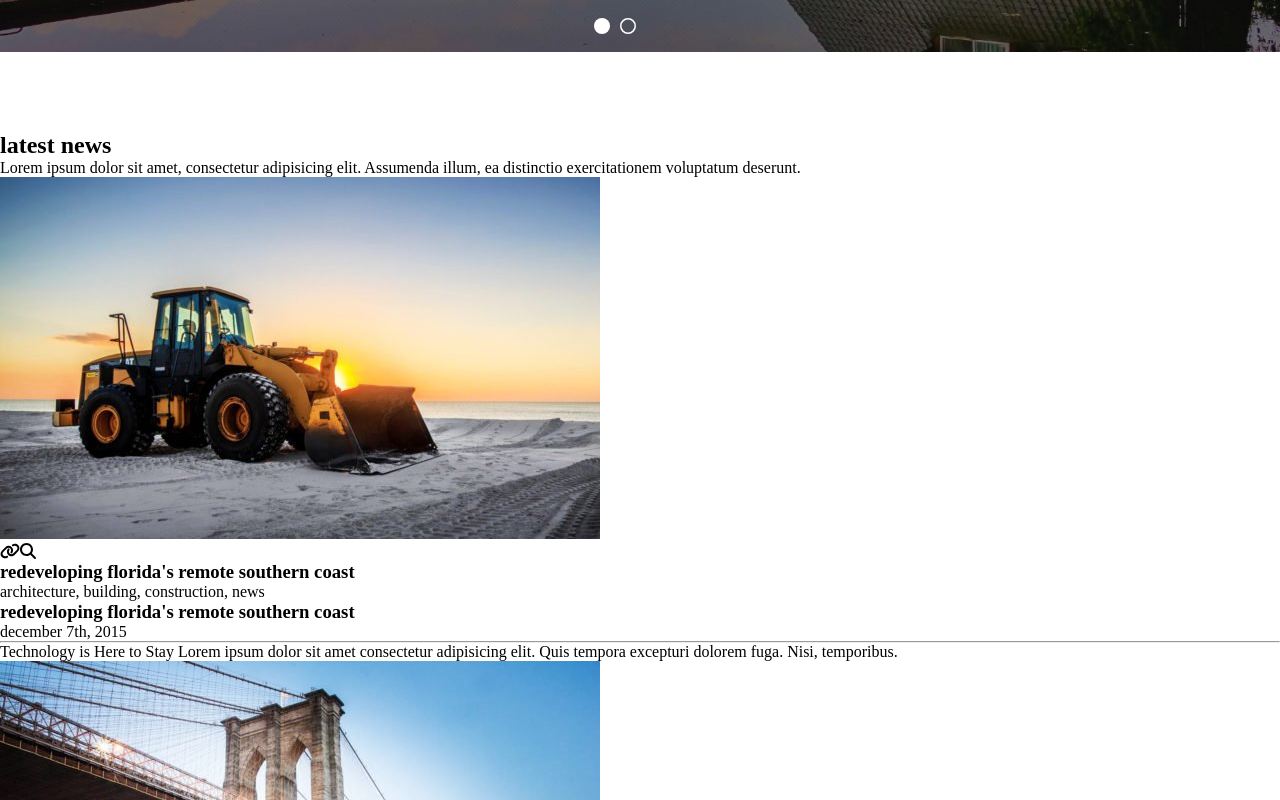
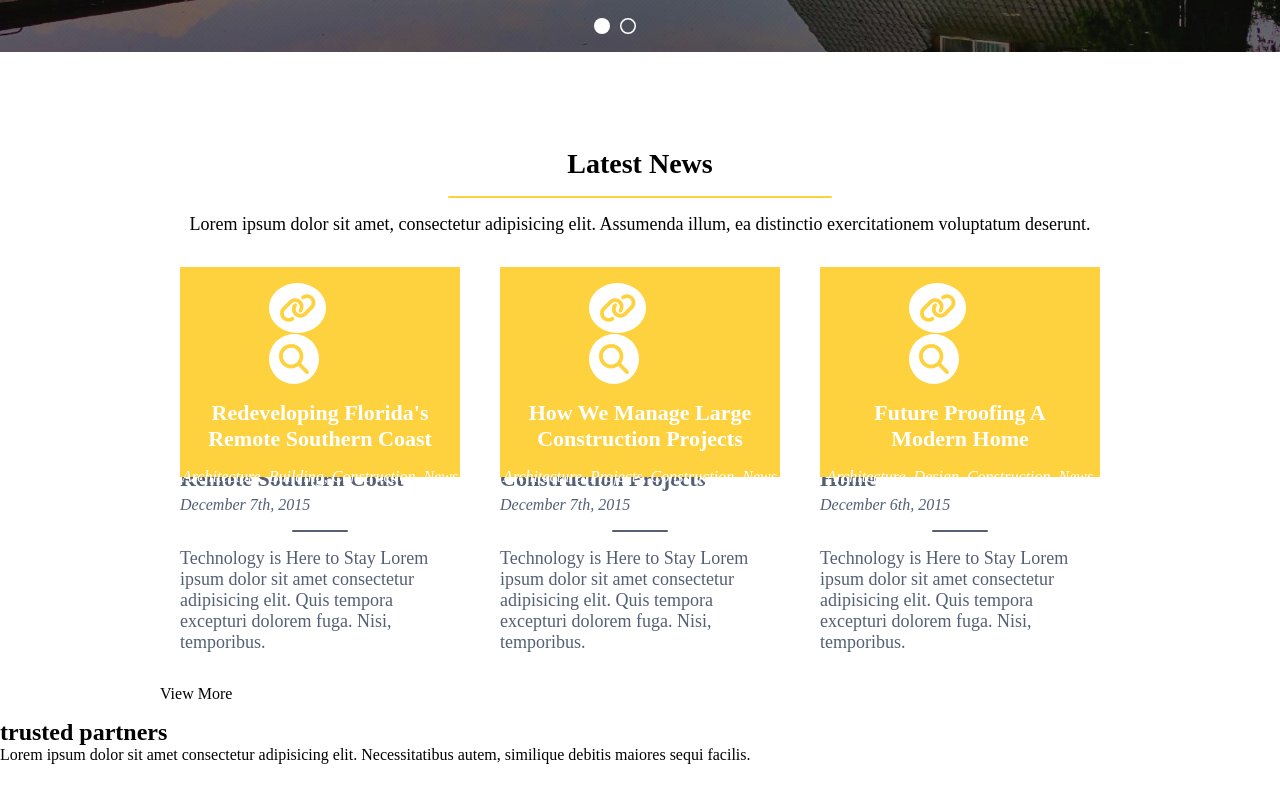
Before and after one commit to sirio95/proj-html-vuejs, a Vue app: page / in a window 1280 px wide. Shown: the part 3360-4160 px from the top of the page. Built offline with nearby package versions, Linux system fonts and the light colour scheme.

Commit message:
latestnews(ma problemi con hover)

```diff
--- a/src/components/main/LatestNews.vue
+++ b/src/components/main/LatestNews.vue
@@ -31,29 +31,31 @@
 </script>
 
 <template>
-    <section>
-        <div>
+    <section id="articles">
+        <div class="intro">
             <h2>latest news</h2>
+            <div class="light_line"></div>
             <p>Lorem ipsum dolor sit amet, consectetur adipisicing elit. Assumenda illum, ea distinctio exercitationem voluptatum deserunt.</p>
         </div>
-        <div>
-            <div v-for="(element, index) in articles" :key="index">
-                <div>
-                    <img :src="`/img/${element.img}`" :alt="element.title" class="card-img" :class="index">
-                    <div class="img-hover" :class="index">
-                        <div>
-                            <font-awesome-icon icon="fa-solid fa-link" />
-                            <font-awesome-icon icon="fa-solid fa-magnifying-glass" />
+        <div class="container">
+            <div v-for="(element, index) in articles" :key="index" class="cards">
+                <div class="card">
+                    <img :src="`/img/${element.img}`" :alt="element.title" class="card_img" :class="index">
+                    <h3>{{ element.title }}</h3>
+                    <sub>{{ element.date }}</sub>
+                    <div class="line_gray"></div>
+                    <p>{{ element.preview }}</p>
+                </div>
+                <div class="container_hover">
+                    <div class="img_hover">
+                        <div class="icons">
+                            <font-awesome-icon icon="fa-solid fa-link" class="icon" />
+                            <font-awesome-icon icon="fa-solid fa-magnifying-glass" class="icon" />
                         </div>
                         <h3>{{ element.title }}</h3>
                         <p>{{ element.tags }}</p>
                     </div>
                 </div>
-                <h3>{{ element.title }}</h3>
-                <p>{{ element.date }}</p>
-                <hr/>
-                <p>{{ element.preview }}</p>
-
             </div>
         </div>
         <div>
@@ -64,6 +66,108 @@
     </section>
 </template>
 
-<style lang="scss">
+<style lang="scss" scoped>
+    #articles{
+        padding: 1rem 10rem;
+        .intro{
+            h2{
+                text-transform: capitalize;
+                font-size: 28px;
+                text-align: center;
+            }
+            .light_line{
+                height: 2px;
+                width:40%;
+                margin: 1rem auto;
+                background-color: #fed23f;
+                border-radius: 25px;
+            }
+            p{
+                font-size:18px;
+                text-align: center;
+            }
+
+        }
+        .container{
+            display:flex;
+            justify-content: space-around;
+                .cards{
+                    width: calc((100% - 60px) / 3);
+                    margin: 2rem 0;
+                    position:relative;
+                    z-index: 4;
+                        .card{
+                            margin: 0 10px;
+
+                                .card_img{
+                                    width:100%;
+                                }
+                                h3{
+                                    text-transform: capitalize;
+                                    font-size: 22px;
+                                    color:#545f74;
+                                }
+                                sub{
+                                    text-transform: capitalize;
+                                    color:#545f74;
+                                    font-style: italic;
+                                    font-size:16px;
+                                }
+                                .line_gray{
+                                    height: 2px;
+                                    width:20%;
+                                    margin: 1rem auto;
+                                    background-color: #545f74;
+                                    border-radius: 25px;
+                                }
+                                p{
+                                    font-size:18px;
+                                    color:#545f74;
+                                }
+
+                        }
+                        .container_hover{
+                            width:calc(100% - 20px);
+                            height:210px;
+                            position:absolute;
+                            top:0;
+                            left:10px;
+                            background-color:#fed23f;
+                            z-index:3;
+                                .icons{
+                                    margin: 1rem 30%;
+                                        .icon{
+                                            color:#fed23f;
+                                            background-color:#fff;
+                                            font-size:30px;
+                                            padding:10px;
+                                            border-radius:50%;
+                                            margin: 0 5px;
+                                        }
+                                }
+                                h3{
+                                    text-transform: capitalize;
+                                    font-size:22px;
+                                    text-align: center;
+                                    margin: 1rem;
+                                    color:#fff;
+                                }
+                                p{
+                                    text-transform: capitalize;
+                                    color:#fff;
+                                    font-size:16px;
+                                    text-align: center;
+                                    font-style: italic;
+                                }
+                        }
+                        &:hover{
+                           z-index: 2;
+                        }
+
+
+
+                }
+        }
+    }
 
 </style>
```
